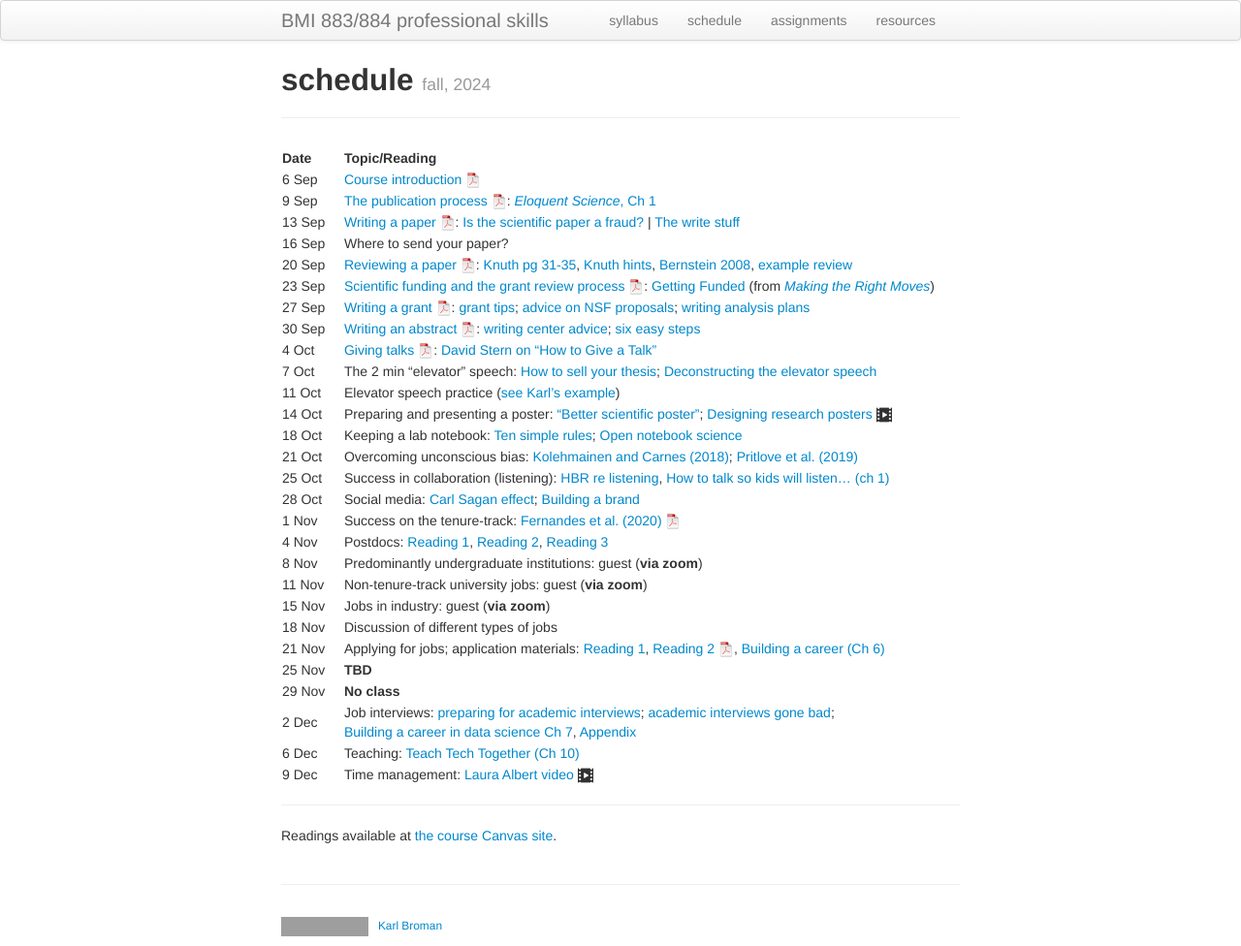
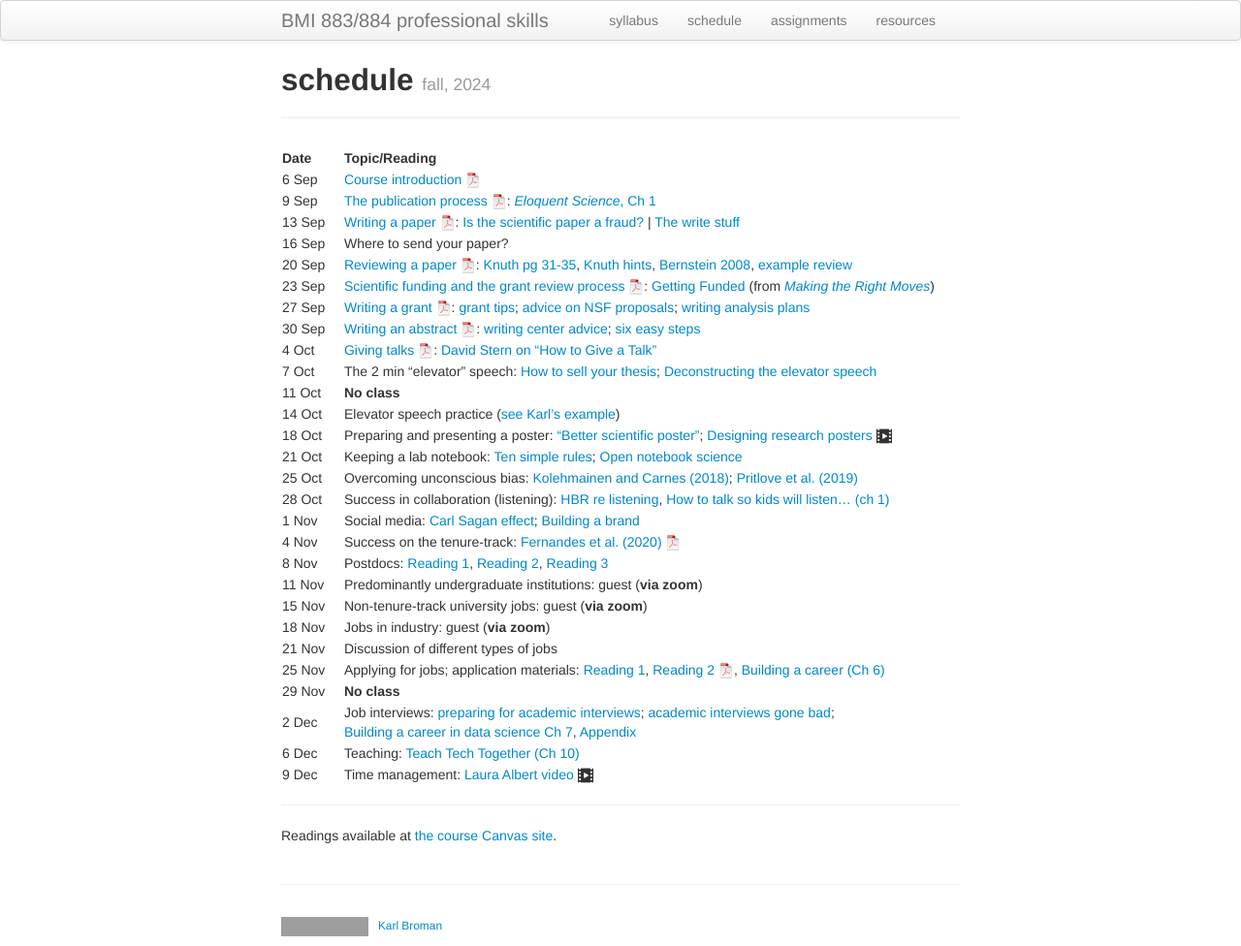
Before and after one commit to kbroman/BMI883, a Jekyll site: the page built from schedule.md, in a window 1280 px wide. Shown: the whole page at 97% size. Built offline with Jekyll 4.4.1, drawn with Linux system fonts in a browser that asks for light colours; grey boxes are pictures that could not be loaded.

Commit message:
Revise schedule (no class 2024-10-11)

```diff
--- a/schedule.md
+++ b/schedule.md
@@ -17,20 +17,20 @@ description: Schedule and readings for BMI 883/884, Biomedical data science prof
 | 30 Sep  |    | [Writing an abstract ![slides pdf](icons/pdf-icon.png)](slides/06_abstracts.pdf): [writing center advice](https://writing.wisc.edu/handbook/assignments/writing-an-abstract-for-your-research-paper/); [six easy steps](http://www.easterbrook.ca/steve/2010/01/how-to-write-a-scientific-abstract-in-six-easy-steps/) |
 | 4 Oct  |    | [Giving talks ![slides pdf](icons/pdf-icon.png)](slides/07_talks.pdf): [David Stern on "How to Give a Talk"](http://www.howtogiveatalk.com) |
 | 7 Oct  |    | The 2 min "elevator" speech: [How to sell your thesis](https://thesiswhisperer.com/2010/07/01/how-to-sell-your-thesis-in-3-minutes-or-less/); [Deconstructing the elevator speech](https://uclalibrary.github.io/research-tips/deconstructing-the-elevator-speech/) |
-| 11 Oct  |    | Elevator speech practice ([see Karl's example](elevator_speech_example.html))
-| 14 Oct  |    | Preparing and presenting a poster: ["Better scientific poster"](https://www.insidehighered.com/news/2019/06/24/theres-movement-better-scientific-posters-are-they-really-better); [Designing research posters ![video icon](icons/video-icon.png)](https://www.youtube.com/watch?v=XDJeSj7u488) |
-| 18 Oct  |    | Keeping a lab notebook: [Ten simple rules](https://doi.org/10.1371/journal.pcbi.1004385); [Open notebook science](https://crastina.se/open-notebook-science-the-carl-boettiger-interview-2/)  |
-| 21 Oct   |    | Overcoming unconscious bias: [Kolehmainen and Carnes (2018)](https://doi.org/10.1161/CIRCULATIONAHA.117.031295); [Pritlove et al. (2019)](https://doi.org/10.1016/S0140-6736(18)32267-0) |
-| 25 Oct   |    | Success in collaboration (listening): [HBR re listening](https://hbr.org/2021/12/how-to-become-a-better-listener), [How to talk so kids will listen... (ch 1)](https://bit.ly/3HhnFHY) |
-| 28 Oct  |    | Social media: [Carl Sagan effect](https://doi.org/10.1523/JNEUROSCI.0086-16.2016); [Building a brand](https://www.stephaniehicks.com/blog/building-a-brand-as-a-scientist/) |
-| 1 Nov   |    | Success on the tenure-track: [Fernandes et al. (2020)](https://doi.org/10.7554/eLife.54097) [![pdf icon](icons/pdf-icon.png)](https://bit.ly/3d3uA9b) |
-| 4 Nov  |    | Postdocs: [Reading 1](https://www.insidehighered.com/advice/2016/08/23/should-you-pursue-postdoc-or-not-essay), [Reading 2](https://www.nature.com/articles/d41586-020-03235-y), [Reading 3](http://simplystats.github.io/2011/12/28/grad-students-in-bio-statistics-do-a-postdoc/) |
-| 8 Nov  |    | Predominantly undergraduate institutions: guest (**via zoom**) |
-| 11 Nov  |    | Non-tenure-track university jobs: guest (**via zoom**) |
-| 15 Nov  |    | Jobs in industry: guest (**via zoom**) |
-| 18 Nov  |    | Discussion of different types of jobs |
-| 21 Nov  |    | Applying for jobs; application materials: [Reading 1](https://mitcommlab.mit.edu/broad/commkit/cover-letter-for-a-faculty-position/), [Reading 2 ![pdf icon](icons/pdf-icon.png)](https://hwpi.harvard.edu/files/ocs/files/gsas-cvs-and-cover-letters.pdf), [Building a career (Ch 6)](https://livebook.manning.com/book/build-your-career-in-data-science/chapter-6/1) |
-| 25 Nov  |    | **TBD** |
+| 11 Oct  |    |  **No class** |
+| 14 Oct  |    | Elevator speech practice ([see Karl's example](elevator_speech_example.html)) |
+| 18 Oct  |    | Preparing and presenting a poster: ["Better scientific poster"](https://www.insidehighered.com/news/2019/06/24/theres-movement-better-scientific-posters-are-they-really-better); [Designing research posters ![video icon](icons/video-icon.png)](https://www.youtube.com/watch?v=XDJeSj7u488) |
+| 21 Oct   |   | Keeping a lab notebook: [Ten simple rules](https://doi.org/10.1371/journal.pcbi.1004385); [Open notebook science](https://crastina.se/open-notebook-science-the-carl-boettiger-interview-2/)  |
+| 25 Oct   |   | Overcoming unconscious bias: [Kolehmainen and Carnes (2018)](https://doi.org/10.1161/CIRCULATIONAHA.117.031295); [Pritlove et al. (2019)](https://doi.org/10.1016/S0140-6736(18)32267-0) |
+| 28 Oct  |    | Success in collaboration (listening): [HBR re listening](https://hbr.org/2021/12/how-to-become-a-better-listener), [How to talk so kids will listen... (ch 1)](https://bit.ly/3HhnFHY) |
+| 1 Nov   |    | Social media: [Carl Sagan effect](https://doi.org/10.1523/JNEUROSCI.0086-16.2016); [Building a brand](https://www.stephaniehicks.com/blog/building-a-brand-as-a-scientist/) |
+| 4 Nov  |     | Success on the tenure-track: [Fernandes et al. (2020)](https://doi.org/10.7554/eLife.54097) [![pdf icon](icons/pdf-icon.png)](https://bit.ly/3d3uA9b) |
+| 8 Nov  |     | Postdocs: [Reading 1](https://www.insidehighered.com/advice/2016/08/23/should-you-pursue-postdoc-or-not-essay), [Reading 2](https://www.nature.com/articles/d41586-020-03235-y), [Reading 3](http://simplystats.github.io/2011/12/28/grad-students-in-bio-statistics-do-a-postdoc/) |
+| 11 Nov  |    | Predominantly undergraduate institutions: guest (**via zoom**) |
+| 15 Nov  |    | Non-tenure-track university jobs: guest (**via zoom**) |
+| 18 Nov  |    | Jobs in industry: guest (**via zoom**) |
+| 21 Nov  |    | Discussion of different types of jobs |
+| 25 Nov  |    | Applying for jobs; application materials: [Reading 1](https://mitcommlab.mit.edu/broad/commkit/cover-letter-for-a-faculty-position/), [Reading 2 ![pdf icon](icons/pdf-icon.png)](https://hwpi.harvard.edu/files/ocs/files/gsas-cvs-and-cover-letters.pdf), [Building a career (Ch 6)](https://livebook.manning.com/book/build-your-career-in-data-science/chapter-6/1) |
 | 29 Nov  |    |  **No class** |
 | 2 Dec  |    | Job interviews: [preparing for academic interviews](https://www.sciencemag.org/careers/2018/12/how-put-your-best-foot-forward-faculty-job-interviews); [academic interviews gone bad](https://www.insidehighered.com/blogs/globalhighered/faculty-job-interviews-gone-bad);<br/> [Building a career in data science Ch 7](https://livebook.manning.com/book/build-your-career-in-data-science/chapter-7/1), [Appendix](https://livebook.manning.com/book/build-a-career-in-data-science/appendix/) |
 | 6 Dec   |    | Teaching: [Teach Tech Together (Ch 10)](https://teachtogether.tech/en/index.html#s:motivation) |
```
